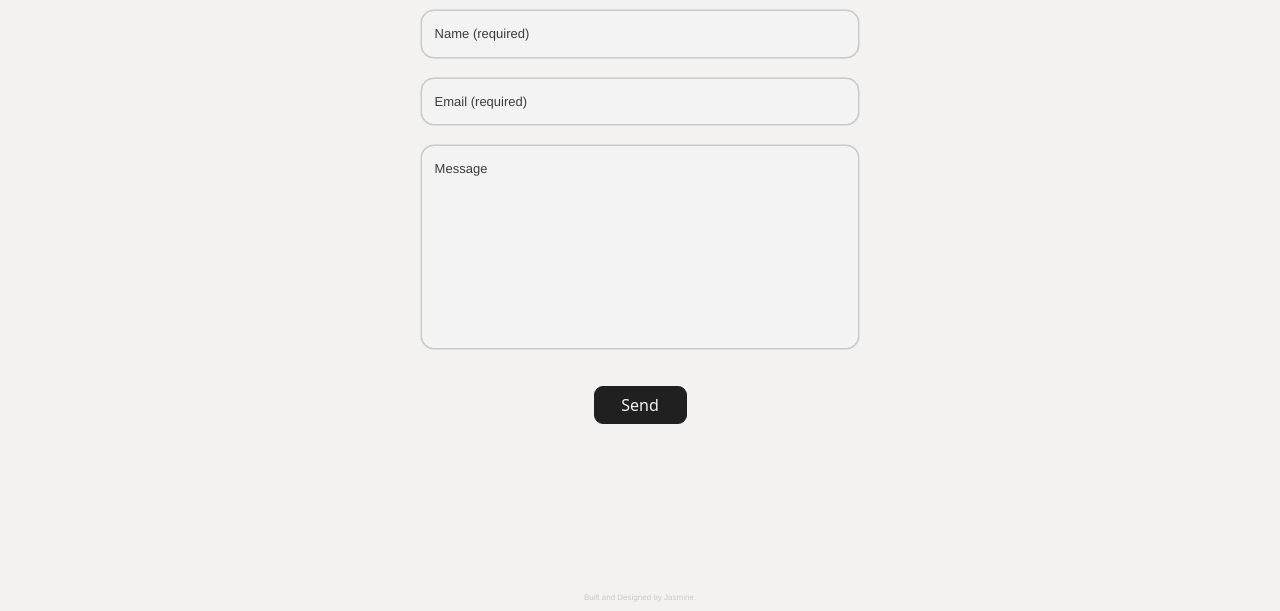
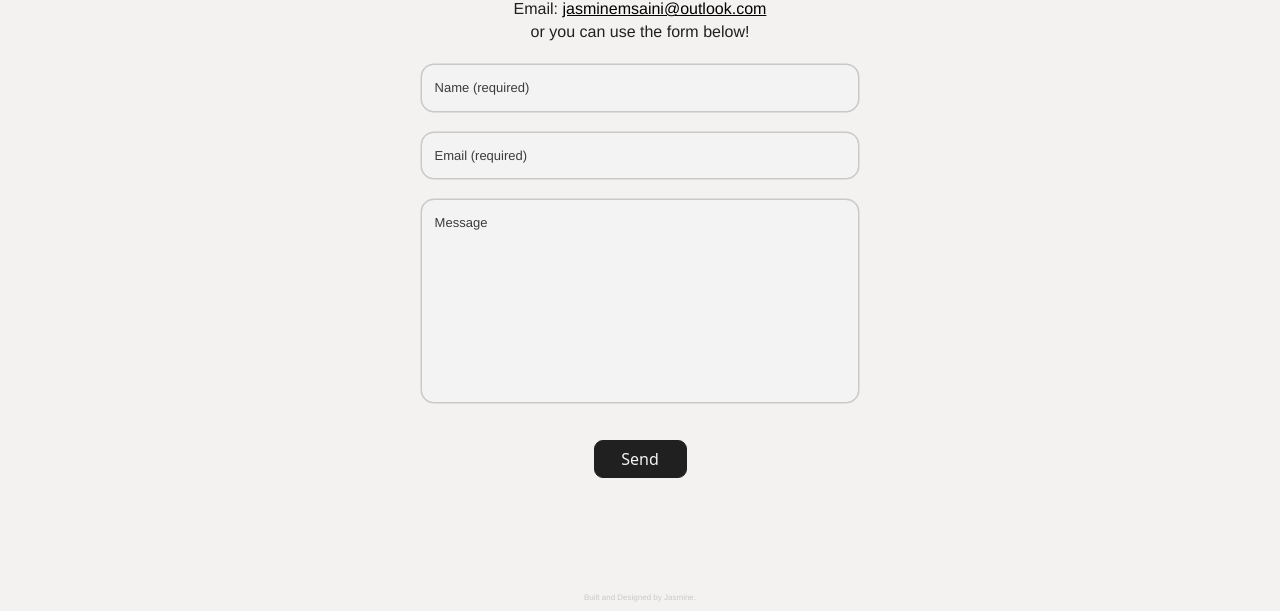
Before and after one commit to jmsaini/JasmineWebsite, a plain HTML site: page contact/contact.html in a window 1280 px wide. Shown: the part 189-800 px from the top of the page. Drawn offline with nearby package versions, Linux system fonts and the light colour scheme.

Commit message:
Update contact.html

```diff
--- a/contact/contact.html
+++ b/contact/contact.html
@@ -37,6 +37,7 @@
       <div class="contact">
         <center>
         <h1><b>Contact</b></h1>
+        <h2>Email: <a style="color: #000; text-decoration: underline;" href="mailto: jasminemsaini@outlook.com">jasminemsaini@outlook.com</a><br>or you can use the form below!</h2>
         <form name="contact-form" id="contact-form" enctype="text/plain" action="">
         <input class="contact-box" type="text" placeholder="Name (required)" required>
         <input class="contact-box" type="text" placeholder="Email (required)" required><br>
```
